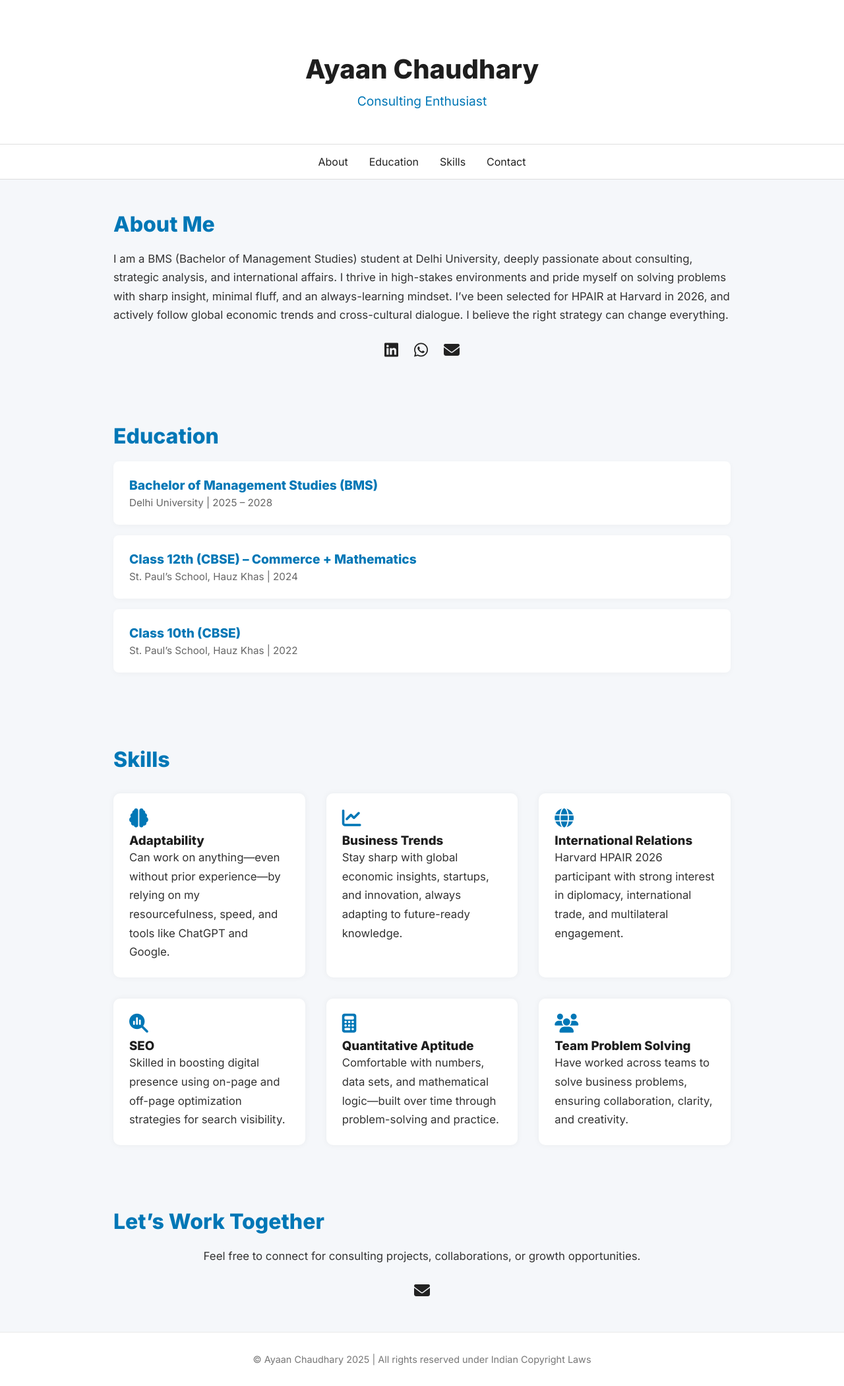
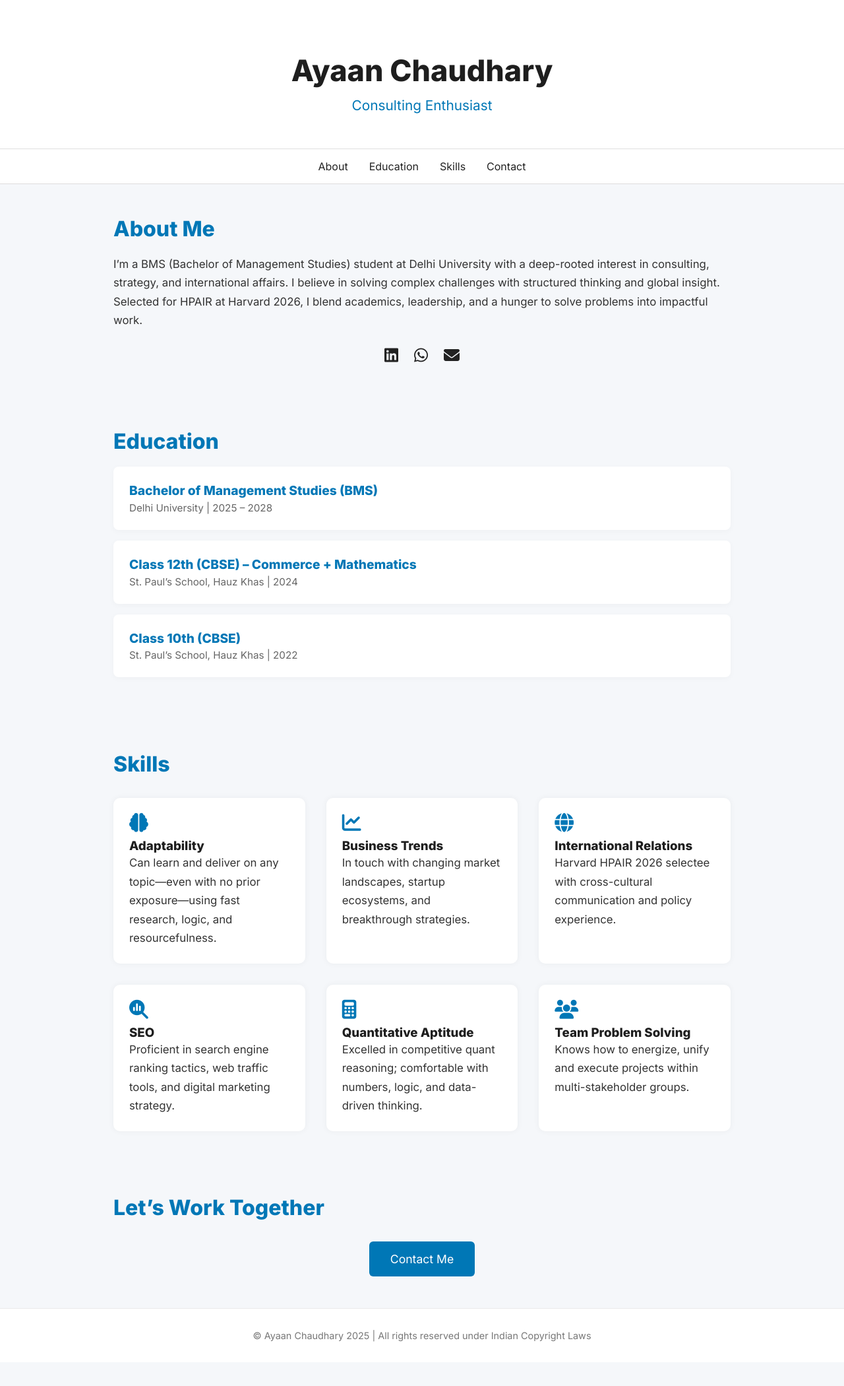
Before and after one commit to cayaan/cayaan.github.io, a plain HTML site: page index.html in a window 1280 px wide. Shown: the whole page at 66% size. After the commit the page ends 2064 px from the top, so only its background shows below. Drawn offline with Linux system fonts and the light colour scheme.

Commit message:
Update index.html

```diff
--- a/index.html
+++ b/index.html
@@ -29,12 +29,12 @@
     }
 
     .hero-title {
-      font-size: 2.5rem;
-      font-weight: 800;
+      font-size: 2.8rem;
+      font-weight: 700;
     }
 
     .hero-sub {
-      font-size: 1.2rem;
+      font-size: 1.3rem;
       color: #0077b6;
       margin-top: 0.5rem;
     }
@@ -67,6 +67,7 @@
       max-width: 1000px;
       margin: auto;
       padding: 3rem 2rem;
+      animation: fadeInUp 1s ease;
     }
 
     h2 {
@@ -110,11 +111,12 @@
       border-radius: 10px;
       padding: 1.5rem;
       box-shadow: 0 0 10px rgba(0,0,0,0.05);
-      transition: transform 0.3s;
+      transition: transform 0.3s, background 0.3s;
     }
 
     .skill-card:hover {
       transform: translateY(-5px);
+      background: #f0f8ff;
     }
 
     .skill-card i {
@@ -143,6 +145,50 @@
       font-size: 0.95rem;
     }
 
+    .btn-wrapper {
+      text-align: center;
+      margin-top: 2rem;
+    }
+
+    .reveal-btn {
+      padding: 1rem 2rem;
+      font-size: 1.1rem;
+      background: #0077b6;
+      color: white;
+      border: none;
+      border-radius: 6px;
+      cursor: pointer;
+      transition: transform 0.3s;
+    }
+
+    .reveal-btn:hover {
+      transform: scale(1.05);
+    }
+
+    .contact-form {
+      display: none;
+      margin-top: 2rem;
+      animation: fadeInUp 0.7s ease;
+    }
+
+    .contact-form input,
+    .contact-form textarea {
+      width: 100%;
+      padding: 0.8rem;
+      margin-bottom: 1rem;
+      border-radius: 6px;
+      border: 1px solid #ccc;
+    }
+
+    .contact-form button {
+      padding: 0.8rem 1.5rem;
+      background: #0077b6;
+      color: white;
+      border: none;
+      border-radius: 6px;
+      cursor: pointer;
+    }
+
     footer {
       text-align: center;
       padding: 2rem;
@@ -150,6 +196,17 @@
       font-size: 0.9rem;
       color: #777;
       border-top: 1px solid #eaeaea;
+    }
+
+    @keyframes fadeInUp {
+      from {
+        opacity: 0;
+        transform: translateY(20px);
+      }
+      to {
+        opacity: 1;
+        transform: translateY(0);
+      }
     }
   </style>
 </head>
@@ -169,7 +226,7 @@
 
   <section id="about">
     <h2>About Me</h2>
-    <p>I am a BMS (Bachelor of Management Studies) student at Delhi University, deeply passionate about consulting, strategic analysis, and international affairs. I thrive in high-stakes environments and pride myself on solving problems with sharp insight, minimal fluff, and an always-learning mindset. I’ve been selected for HPAIR at Harvard in 2026, and actively follow global economic trends and cross-cultural dialogue. I believe the right strategy can change everything.</p>
+    <p>I’m a BMS (Bachelor of Management Studies) student at Delhi University with a deep-rooted interest in consulting, strategy, and international affairs. I believe in solving complex challenges with structured thinking and global insight. Selected for HPAIR at Harvard 2026, I blend academics, leadership, and a hunger to solve problems into impactful work.</p>
     <div class="social-icons">
       <a href="https://www.linkedin.com/in/ayaan-chaudhary-972ba5281" target="_blank"><i class="fab fa-linkedin"></i></a>
       <a href="https://wa.me/9315087976" target="_blank"><i class="fab fa-whatsapp"></i></a>
@@ -199,47 +256,55 @@
       <div class="skill-card">
         <i class="fas fa-brain"></i>
         <h3>Adaptability</h3>
-        <p>Can work on anything—even without prior experience—by relying on my resourcefulness, speed, and tools like ChatGPT and Google.</p>
+        <p>Can learn and deliver on any topic—even with no prior exposure—using fast research, logic, and resourcefulness.</p>
       </div>
       <div class="skill-card">
         <i class="fas fa-chart-line"></i>
         <h3>Business Trends</h3>
-        <p>Stay sharp with global economic insights, startups, and innovation, always adapting to future-ready knowledge.</p>
+        <p>In touch with changing market landscapes, startup ecosystems, and breakthrough strategies.</p>
       </div>
       <div class="skill-card">
         <i class="fas fa-globe"></i>
         <h3>International Relations</h3>
-        <p>Harvard HPAIR 2026 participant with strong interest in diplomacy, international trade, and multilateral engagement.</p>
+        <p>Harvard HPAIR 2026 selectee with cross-cultural communication and policy experience.</p>
       </div>
       <div class="skill-card">
         <i class="fas fa-magnifying-glass-chart"></i>
         <h3>SEO</h3>
-        <p>Skilled in boosting digital presence using on-page and off-page optimization strategies for search visibility.</p>
+        <p>Proficient in search engine ranking tactics, web traffic tools, and digital marketing strategy.</p>
       </div>
       <div class="skill-card">
         <i class="fas fa-calculator"></i>
         <h3>Quantitative Aptitude</h3>
-        <p>Comfortable with numbers, data sets, and mathematical logic—built over time through problem-solving and practice.</p>
+        <p>Excelled in competitive quant reasoning; comfortable with numbers, logic, and data-driven thinking.</p>
       </div>
       <div class="skill-card">
         <i class="fas fa-users"></i>
         <h3>Team Problem Solving</h3>
-        <p>Have worked across teams to solve business problems, ensuring collaboration, clarity, and creativity.</p>
+        <p>Knows how to energize, unify and execute projects within multi-stakeholder groups.</p>
       </div>
     </div>
   </section>
 
   <section id="contact">
     <h2>Let’s Work Together</h2>
-    <p style="text-align:center;">Feel free to connect for consulting projects, collaborations, or growth opportunities.</p>
-    <div class="social-icons">
-      <a href="mailto:ayaan15ch@gmail.com" title="Email"><i class="fas fa-envelope"></i></a>
+    <div class="btn-wrapper">
+      <button class="reveal-btn" onclick="document.getElementById('formbox').style.display='block'; document.getElementById('formbox').scrollIntoView({ behavior: 'smooth' });">Contact Me</button>
+    </div>
+    <div id="formbox" class="contact-form">
+      <form action="https://formspree.io/f/xzzgopel" method="POST">
+        <input type="text" name="name" placeholder="Your Name" required>
+        <input type="email" name="email" placeholder="Your Email" required>
+        <textarea name="message" rows="4" placeholder="Your Message"></textarea>
+        <button type="submit">Send</button>
+      </form>
     </div>
   </section>
 
   <footer>
     &copy; Ayaan Chaudhary 2025 | All rights reserved under Indian Copyright Laws
   </footer>
+
 </body>
 
 </html>
```
